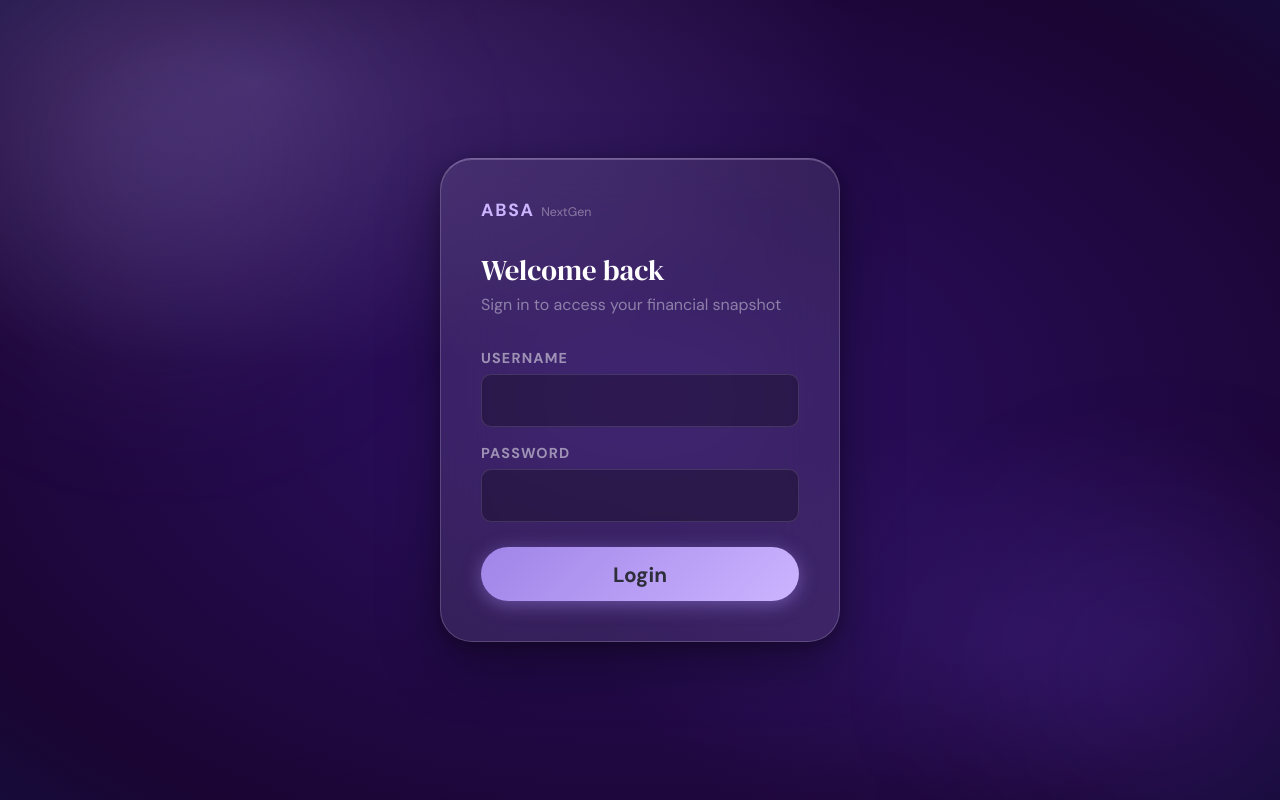
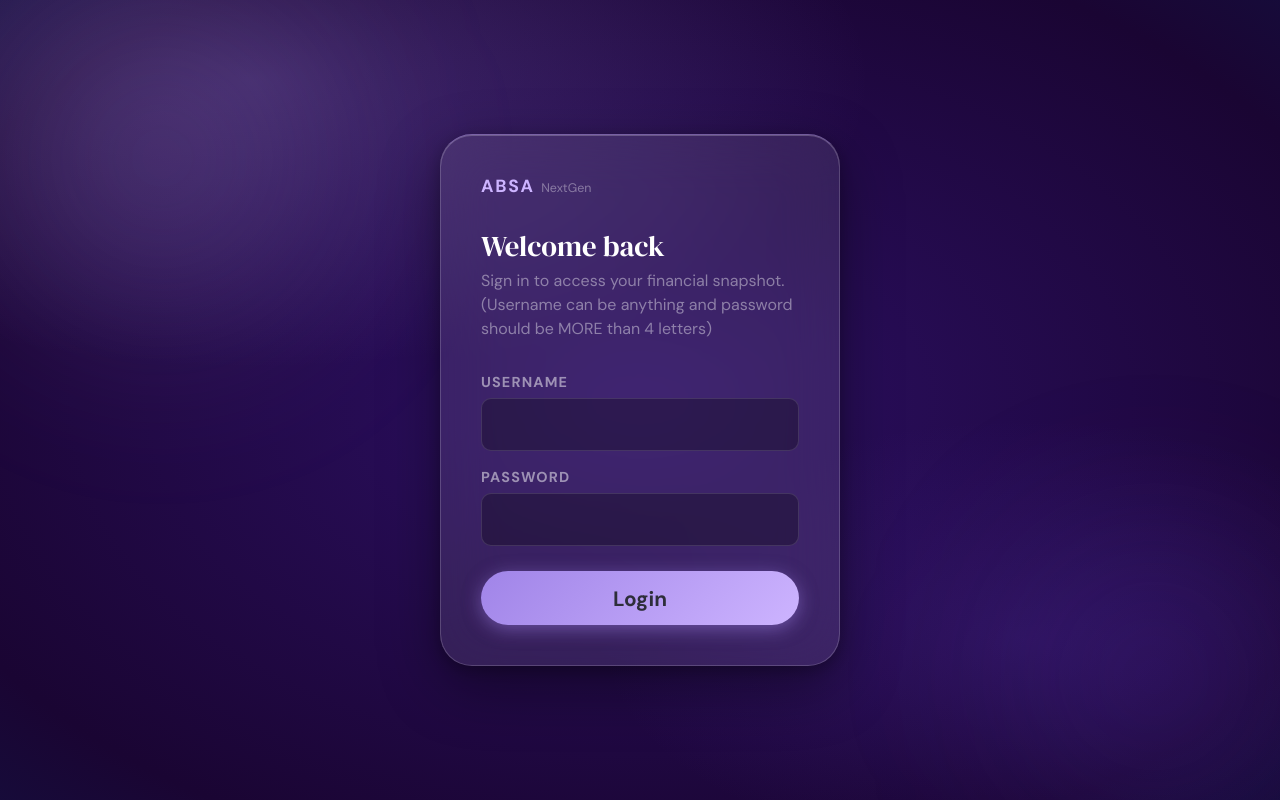
Before and after one commit to Wandering-Wind/AbsaNextGen, a React (Vite) app: page / in a window 1280 px wide. Built offline with nearby package versions, Linux system fonts and the light colour scheme.

Commit message:
Fixed learn section ( removed overflow: hidden)

```diff
--- a/src/App.css
+++ b/src/App.css
@@ -132,6 +132,7 @@
   border-right: 1px solid var(--glass-border-subtle);
   overflow-y: auto; overflow-x: hidden;
   padding: 1.25rem;
+  padding-bottom: 3rem;        /* ← add this too */
   display: flex; flex-direction: column; gap: 0.9rem;
   scrollbar-width: thin;
   scrollbar-color: rgba(205,180,255,0.18) transparent;
@@ -140,6 +141,7 @@
 .split-right {
   overflow-y: auto; overflow-x: hidden;
   padding: 1.25rem 1.5rem;
+  padding-bottom: 3rem;        /* ← add this — gives the last element breathing room */
   display: flex; flex-direction: column; gap: 1rem;
   scrollbar-width: thin;
   scrollbar-color: rgba(205,180,255,0.18) transparent;
@@ -264,7 +266,7 @@
 .health-gauge-label--coping     { color: var(--warning); }
 .health-gauge-label--struggling { color: var(--danger);  }
 
-.learn-section { background: rgba(255,255,255,0.05); border: 1px solid var(--glass-border-subtle); border-radius: var(--r-md); overflow: hidden; }
+.learn-section { background: rgba(255,255,255,0.05); border: 1px solid var(--glass-border-subtle); border-radius: var(--r-md); }
 .learn-toggle { width: 100%; text-align: left; padding: 0.85rem 1.1rem; background: none; border: none; font-size: var(--text-sm); font-weight: 600; color: var(--p-100); display: flex; align-items: center; gap: 0.4rem; transition: background 0.15s; }
 .learn-toggle:hover { background: rgba(255,255,255,0.04); }
 .learn-grid { padding: 0 1.1rem 1.1rem; display: grid; grid-template-columns: repeat(auto-fit, minmax(220px, 1fr)); gap: 0.45rem; }
--- a/src/pages/LoginPage.jsx
+++ b/src/pages/LoginPage.jsx
@@ -37,7 +37,7 @@
     </div>
 
             <h1>Welcome back</h1>
-            <p className="login-subtitle">Sign in to access your financial snapshot</p>
+            <p className="login-subtitle">Sign in to access your financial snapshot. (Username can be anything and password should be MORE than 4 letters)</p>
             <form className="login-form" onSubmit={handleLogin}>
                 <div>
                     <label>Username</label>
```
